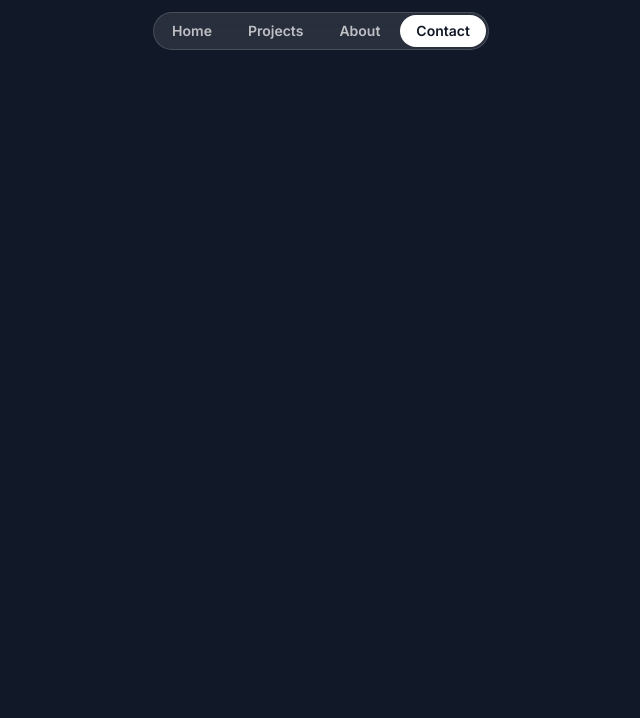
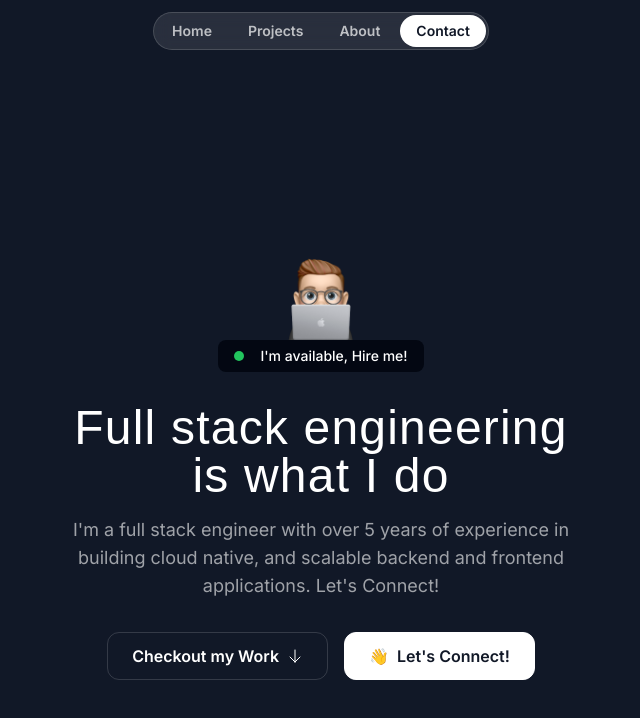
Before and after one commit to shubham88fru/portfolio-v3, a Next.js app: page / in a window 1280 px wide. Shown: the top 718 px of the page, without its empty margins (319-959 px from the left). Built offline with nearby package versions, Linux system fonts and the light colour scheme; a web font is replaced by a local one.

Commit message:
hero section

```diff
--- a/src/app/page.tsx
+++ b/src/app/page.tsx
@@ -1,9 +1,11 @@
 import { Header } from "@/sections/Header";
+import { HeroSection } from "@/sections/Hero";
 
 export default function Home() {
   return (
     <div>
       <Header />
+      <HeroSection />
     </div>
   );
 }
--- a/src/sections/Header.tsx
+++ b/src/sections/Header.tsx
@@ -1,6 +1,6 @@
 export const Header = () => {
   return (
-    <div className="flex justify-center items-center relative top-3 ">
+    <div className="flex justify-center items-center fixed top-3 w-full">
       <nav className="flex gap-1 p-0.5 border border-white/15 rounded-full bg-white/10 backdrop-blur">
         <a href="#" className="nav-item">
           Home
--- a/src/sections/Hero.tsx
+++ b/src/sections/Hero.tsx
@@ -1,3 +1,45 @@
+import memojiImage from "@/assets/images/memoji-computer.png";
+import Image from "next/image";
+import ArrowDown from "@/assets/icons/arrow-down.svg";
+
 export const HeroSection = () => {
-  return <div>Hero Section</div>;
+  return (
+    <div className="py-32 md:py-48 lg:py-60">
+      <div className="container">
+        <div className="flex flex-col items-center">
+          <Image
+            src={memojiImage}
+            className="size-[100px]"
+            alt="person behing a laptop"
+          />
+          <div className="bg-gray-950 border-gray-800 px-4 py-1.5 inline-flex items-center gap-4 rounded-lg">
+            <div className="bg-green-500 size-2.5 rounded-full"></div>
+            <div className="text-sm font-medium">I'm available, Hire me!</div>
+          </div>
+        </div>
+
+        <div className="max-w-lg mx-auto">
+          <h1 className="font-serif text-3xl md:text-5xl text-center mt-8 tracking-wide">
+            Full stack engineering is what I do
+          </h1>
+          <p className="mt-4 text-center text-white/60 md:text-lg">
+            I'm a full stack engineer with over 5 years of experience in
+            building cloud native, and scalable backend and frontend
+            applications. Let's Connect!
+          </p>
+        </div>
+
+        <div className="flex flex-col md:flex-row justify-center items-center mt-8 gap-4">
+          <button className="inline-flex items-center gap-2 border border-white/15 px-6 h-12 rounded-xl">
+            <span className="font-semibold">Checkout my Work</span>
+            <ArrowDown className="size-4" />
+          </button>
+          <button className="inline-flex items-center gap-2 border border-white bg-white text-gray-900 h-12 px-6 rounded-xl">
+            <span>👋</span>
+            <span className="font-semibold">Let's Connect!</span>
+          </button>
+        </div>
+      </div>
+    </div>
+  );
 };
```
